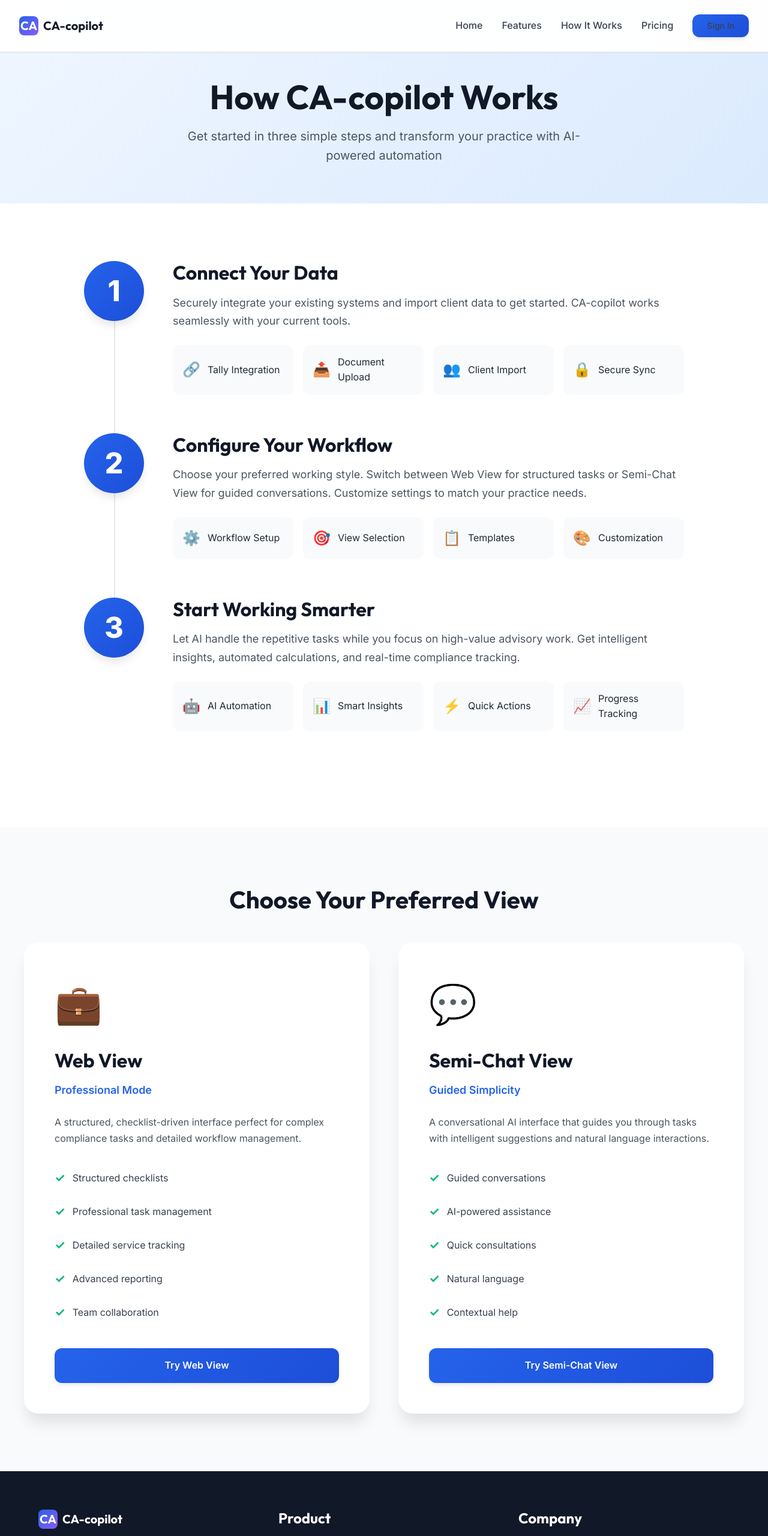
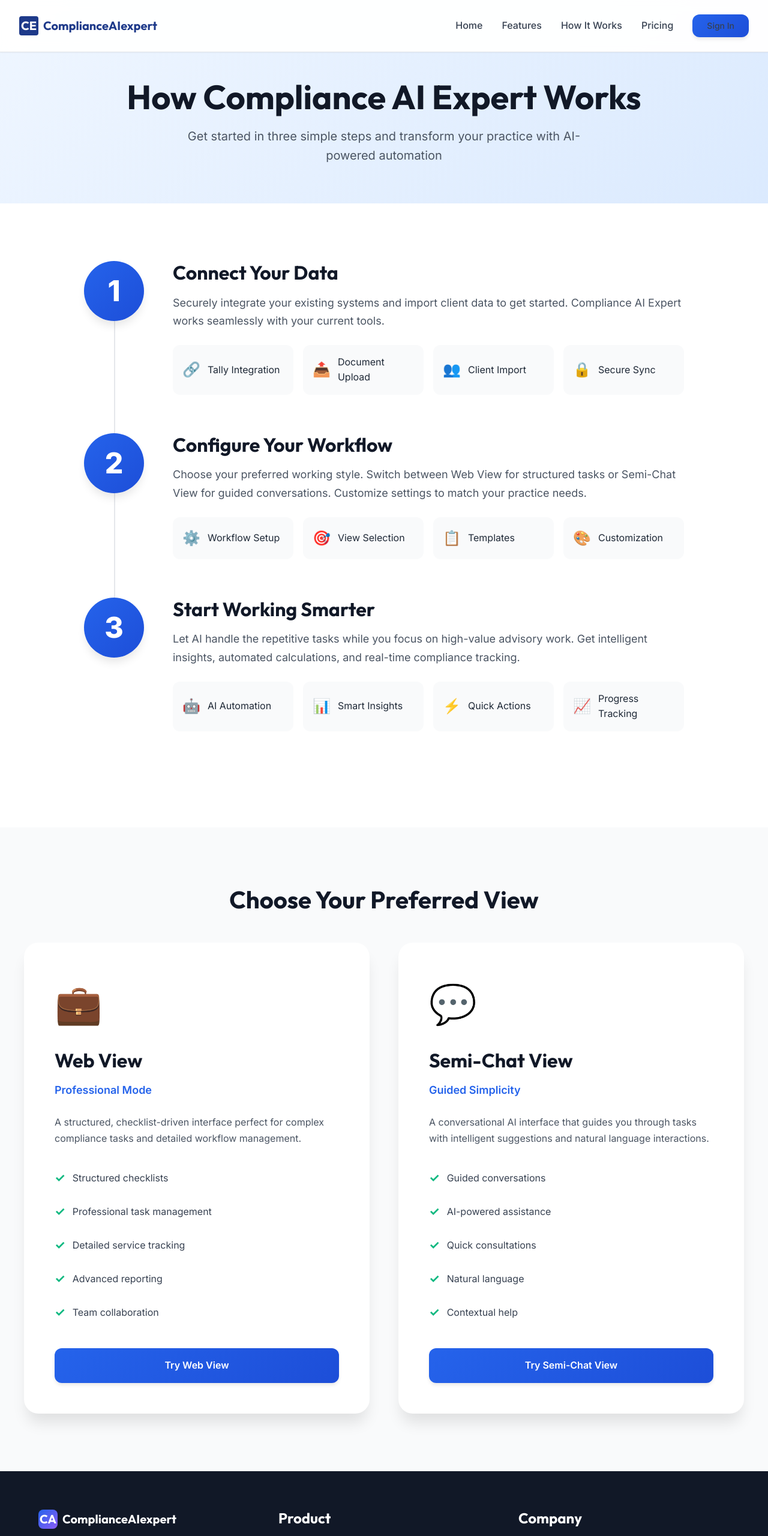
Before and after one commit to complianceaiexpert/Frontent_aiexpert, a website: page how-it-works.html in a window 1280 px wide. Shown: the top 2560 px of the page at 60% size. Drawn offline with Linux system fonts and the light colour scheme.

Commit message:
Refactor: Rebranding to Compliance AI Expert

```diff
--- a/how-it-works.html
+++ b/how-it-works.html
@@ -4,7 +4,7 @@
 <head>
     <meta charset="UTF-8">
     <meta name="viewport" content="width=device-width, initial-scale=1.0">
-    <title>How It Works - CA-copilot</title>
+    <title>How It Works - Compliance AI Expert</title>
     <link rel="stylesheet" href="styles.css">
     <link rel="preconnect" href="https://fonts.googleapis.com">
     <link rel="preconnect" href="https://fonts.gstatic.com" crossorigin>
@@ -214,8 +214,9 @@
     <nav class="navbar">
         <div class="navbar-container">
             <a href="index.html" class="logo">
-                <div class="logo-icon">CA</div>
-                <span>CA-copilot</span>
+                <div class="logo-icon" style="background: #1e3a8a; padding: 4px 8px; border-radius: 4px; color: white;">
+                    CE</div>
+                <span style="font-weight: 700; color: #1e3a8a;">ComplianceAIexpert</span>
             </a>
             <ul class="nav-links">
                 <li><a href="index.html">Home</a></li>
@@ -229,7 +230,7 @@
 
     <!-- How It Works Hero -->
     <section class="how-hero">
-        <h1>How CA-copilot Works</h1>
+        <h1>How Compliance AI Expert Works</h1>
         <p>Get started in three simple steps and transform your practice with AI-powered automation</p>
     </section>
 
@@ -241,7 +242,8 @@
                 <div class="step-number">1</div>
                 <div class="step-content">
                     <h2>Connect Your Data</h2>
-                    <p>Securely integrate your existing systems and import client data to get started. CA-copilot works
+                    <p>Securely integrate your existing systems and import client data to get started. Compliance AI
+                        Expert works
                         seamlessly with your current tools.</p>
                     <div class="step-features">
                         <div class="step-feature">
@@ -372,7 +374,7 @@
                 <div>
                     <div class="logo" style="color: white; margin-bottom: 1rem;">
                         <div class="logo-icon">CA</div>
-                        <span>CA-copilot</span>
+                        <span style="font-weight: 700;">ComplianceAIexpert</span>
                     </div>
                     <p style="color: var(--gray-400); line-height: 1.7;">Intelligent compliance decisions, powered by
                         AI.</p>
@@ -400,7 +402,7 @@
             </div>
             <div
                 style="padding-top: 2rem; border-top: 1px solid var(--gray-800); text-align: center; color: var(--gray-400);">
-                <p>&copy; 2025 CA-copilot. All rights reserved.</p>
+                <p>&copy; 2025 Compliance AI Expert. All rights reserved.</p>
             </div>
         </div>
     </footer>
--- a/package.json
+++ b/package.json
@@ -1,5 +1,5 @@
 {
-  "name": "ca-copilot",
+  "name": "compliance-ai-expert",
   "version": "1.0.0",
   "description": "",
   "main": "index.js",
--- a/styles.css
+++ b/styles.css
@@ -1,5 +1,5 @@
 /* ===================================
-   CA-Copilot Design System
+   Compliance AI Expert Design System
    =================================== */
 
 :root {
```
Also changed, not shown: clients.html (+2 -2 lines), features.html (+6 -5 lines), pricing.html (+6 -5 lines), semichat-view.html (+2 -2 lines), service-gst-refund.html (+3 -3 lines), services-dashboard.html (+2 -2 lines), sign-in.html (+3 -3 lines), view-selection.html (+16 -7 lines), web-view.html (+2 -2 lines).
